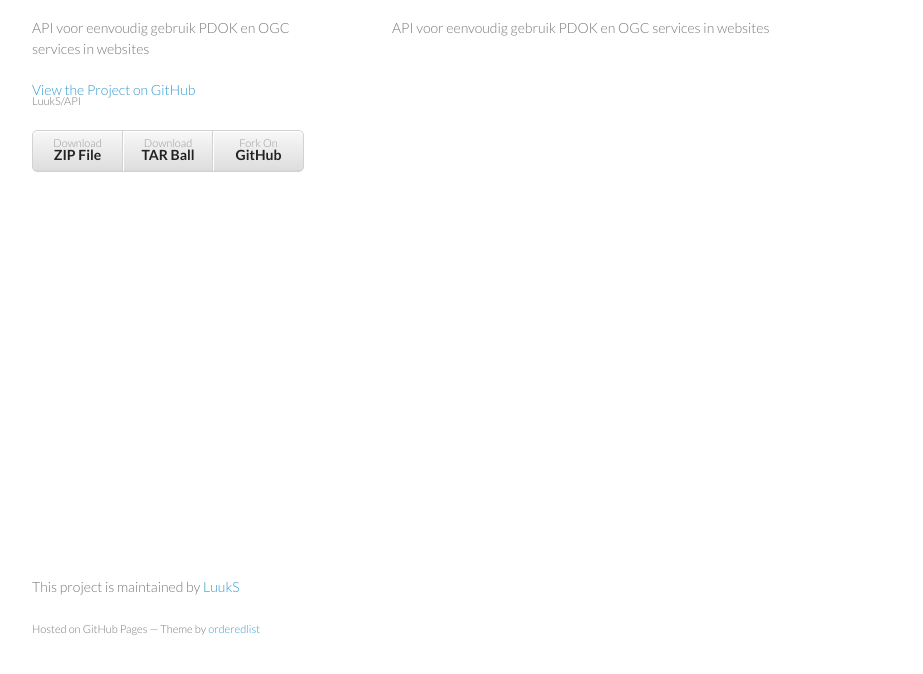
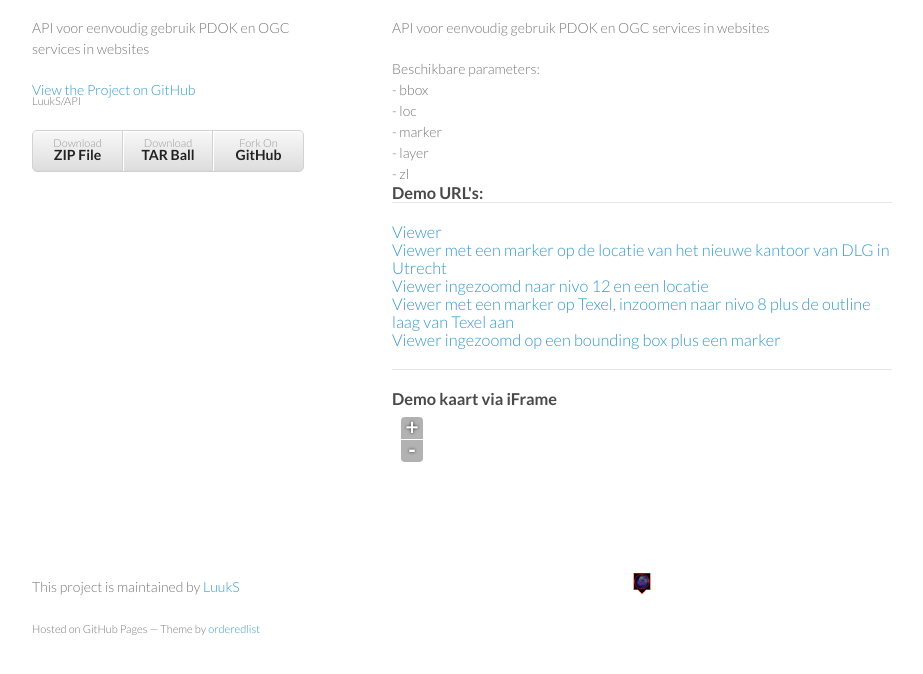
Before and after one commit to LuukS/API, a plain HTML site: page index.html in a window 1280 px wide. Shown: the part 92-766 px from the top of the page, without its empty margins (178-1101 px from the left). Drawn offline with Linux system fonts and the light colour scheme.

Commit message:
API voorbeelden en opsomming van parameters toegevoegd

```diff
--- a/index.html
+++ b/index.html
@@ -28,6 +28,23 @@
         <h1>API</h1>
 
 <p>API voor eenvoudig gebruik PDOK en OGC services in websites</p>
+Beschikbare parameters:<BR>
+- bbox<BR>
+- loc<BR>
+- marker<BR>
+- layer<BR>
+- zl<BR>
+<h3>Demo URL's:<BR>
+<HR>
+<a HREF="./api.html" target="_blank">Viewer</a><BR>
+<a HREF="./api.html?marker=136260,456394" target="_blank">Viewer met een marker op de locatie van het nieuwe kantoor van DLG in Utrecht</a><BR>
+<a HREF="./api.html?loc=136260,456394&zl=12" target="_blank">Viewer ingezoomd naar nivo 12 en een locatie</a><BR>
+<a HREF="./api.html?marker=116653,565299&loc=116653,565299&zl=10&layer=TEXEL_20120423_OUTLINE" target="_blank">Viewer met een marker op Texel, inzoomen naar nivo 8 plus de outline laag van Texel aan</a><BR>
+<a HREF="./api.html?marker=136260,456394&bbox=130000,450000,150000,470000" target="_blank">Viewer ingezoomd op een bounding box plus een marker</a><BR>
+</H3>
+<HR>
+<H3>Demo kaart via iFrame<BR>
+<iframe width="500" height="350" frameborder="0" scrolling="no" marginheight="0" marginwidth="0" src="./api.html?layer=TEXEL_20120423_OUTLINE&zl=10&loc=116653,570000&marker=116653,570000" style="border: 0"></iframe>
       </section>
       <footer>
         <p>This project is maintained by <a href="https://github.com/LuukS">LuukS</a></p>
```
